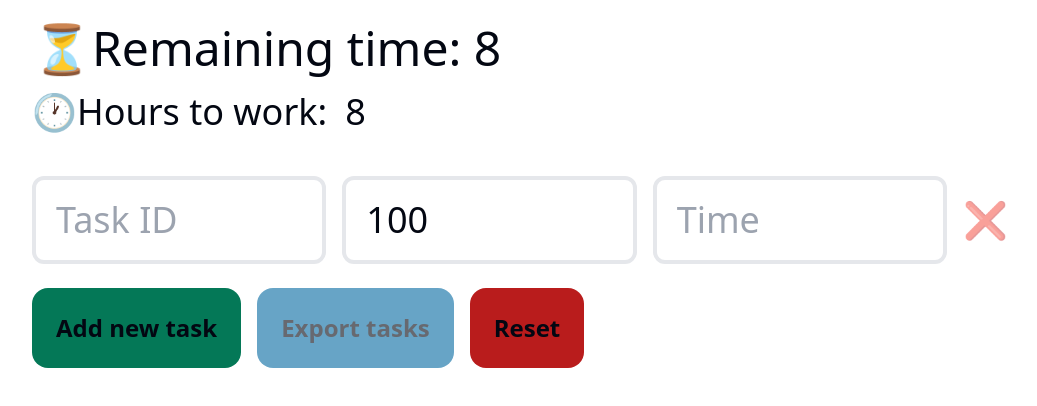
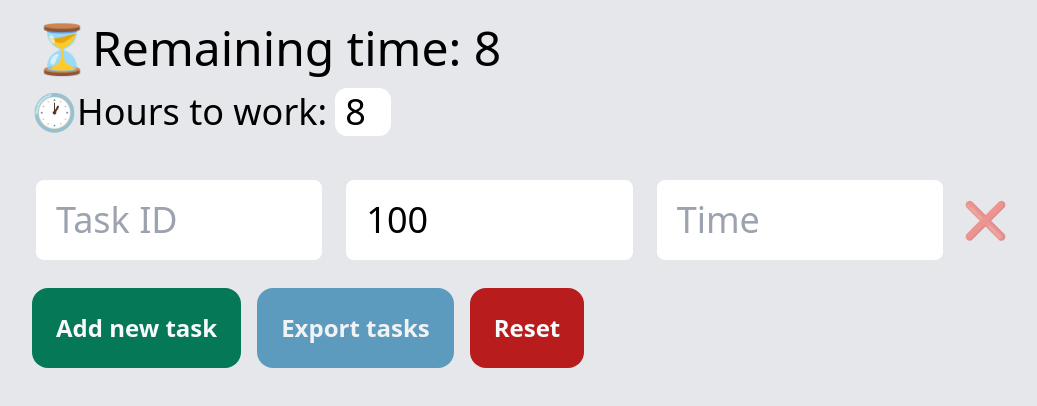
Before and after one commit to PedroL22/Task-Calculator, a React (Vite) app: page / in a window 1280 px wide. Shown: the top 406 px of the page, without its empty margins (120-1157 px from the left). Built offline with nearby package versions, Linux system fonts and the light colour scheme.

Commit message:
✨ feat: Add light mode

```diff
--- a/index.html
+++ b/index.html
@@ -8,7 +8,7 @@
   <title>Task Calculator</title>
 </head>
 
-<body class="dark:text-gray-200 dark:bg-gray-800">
+<body class="dark:text-gray-200 dark:bg-gray-800 bg-gray-200 text-black">
   <div id="root"></div>
 
   <script type="module" src="/src/main.tsx"></script>
--- a/src/App.tsx
+++ b/src/App.tsx
@@ -89,12 +89,12 @@ export const App = () => {
               <ExportButton disabled={tasks.some((task) => task.code === '' || !task.percentage || !task.time)} />
             </DialogTrigger>
 
-            <DialogContent className='border-none bg-gray-700'>
+            <DialogContent className='border-none bg-white dark:bg-gray-700'>
               <DialogHeader>
                 <DialogTitle>Export tasks</DialogTitle>
               </DialogHeader>
 
-              <div className='relative flex select-all flex-col rounded-lg p-3 text-xl dark:bg-gray-500 dark:text-gray-200'>
+              <div className='relative flex select-all flex-col rounded-lg bg-gray-200 p-3 text-xl dark:bg-gray-500 dark:text-gray-200'>
                 <button
                   type='button'
                   className='absolute top-2 right-2 select-none rounded-full p-1 transition-all ease-in dark:active:bg-gray-700 dark:hover:bg-gray-600'
--- a/src/components/AddTaskButton.tsx
+++ b/src/components/AddTaskButton.tsx
@@ -5,7 +5,7 @@ export const AddTaskButton = (props: ComponentProps<'button'>) => {
     <button
       {...props}
       type='button'
-      className='w-fit select-none rounded-2xl bg-emerald-700 p-6 font-bold text-2xl transition-all ease-in hover:opacity-80'
+      className='w-fit select-none rounded-2xl bg-emerald-700 p-6 font-bold text-2xl text-gray-50 transition-all ease-in hover:opacity-80'
     >
       Add new task
     </button>
--- a/src/components/ExportButton.tsx
+++ b/src/components/ExportButton.tsx
@@ -5,7 +5,7 @@ export const ExportButton = (props: ComponentProps<'button'>) => {
     <button
       {...props}
       type='button'
-      className='w-fit select-none rounded-2xl bg-sky-700 p-6 font-bold text-2xl transition-all ease-in hover:opacity-80 disabled:cursor-not-allowed disabled:opacity-60'
+      className='w-fit select-none rounded-2xl bg-sky-700 p-6 font-bold text-2xl text-gray-50 transition-all ease-in hover:opacity-80 disabled:cursor-not-allowed disabled:opacity-60'
     >
       Export tasks
     </button>
--- a/src/components/ResetButton.tsx
+++ b/src/components/ResetButton.tsx
@@ -5,7 +5,7 @@ export const ResetButton = (props: ComponentProps<'button'>) => {
     <button
       {...props}
       type='button'
-      className='w-fit select-none rounded-2xl bg-red-700 p-6 font-bold text-2xl transition-all ease-in hover:opacity-80 disabled:cursor-not-allowed disabled:opacity-60'
+      className='w-fit select-none rounded-2xl bg-red-700 p-6 font-bold text-2xl text-gray-50 transition-all ease-in hover:opacity-80 disabled:cursor-not-allowed disabled:opacity-60'
     >
       Reset
     </button>
```
